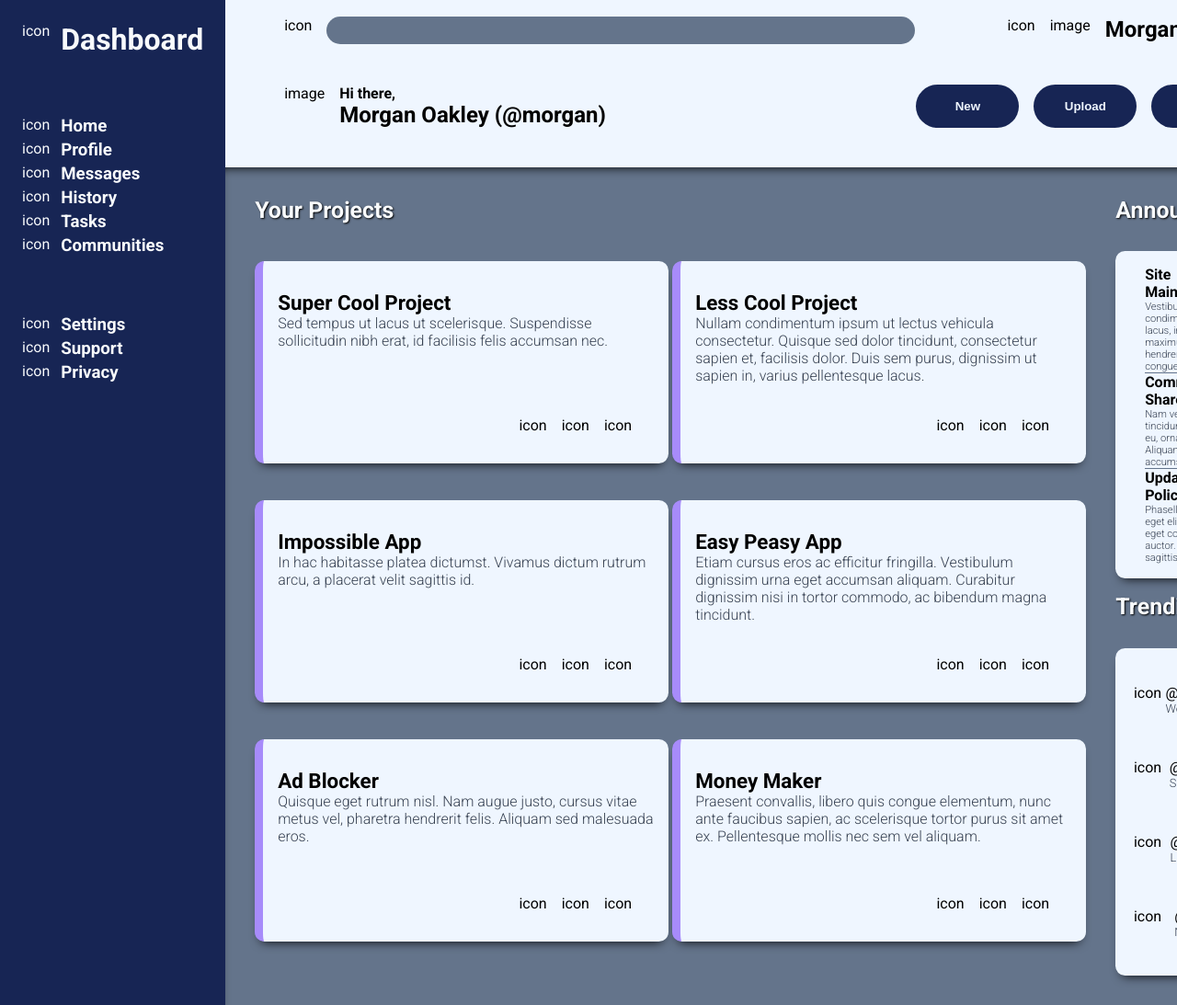
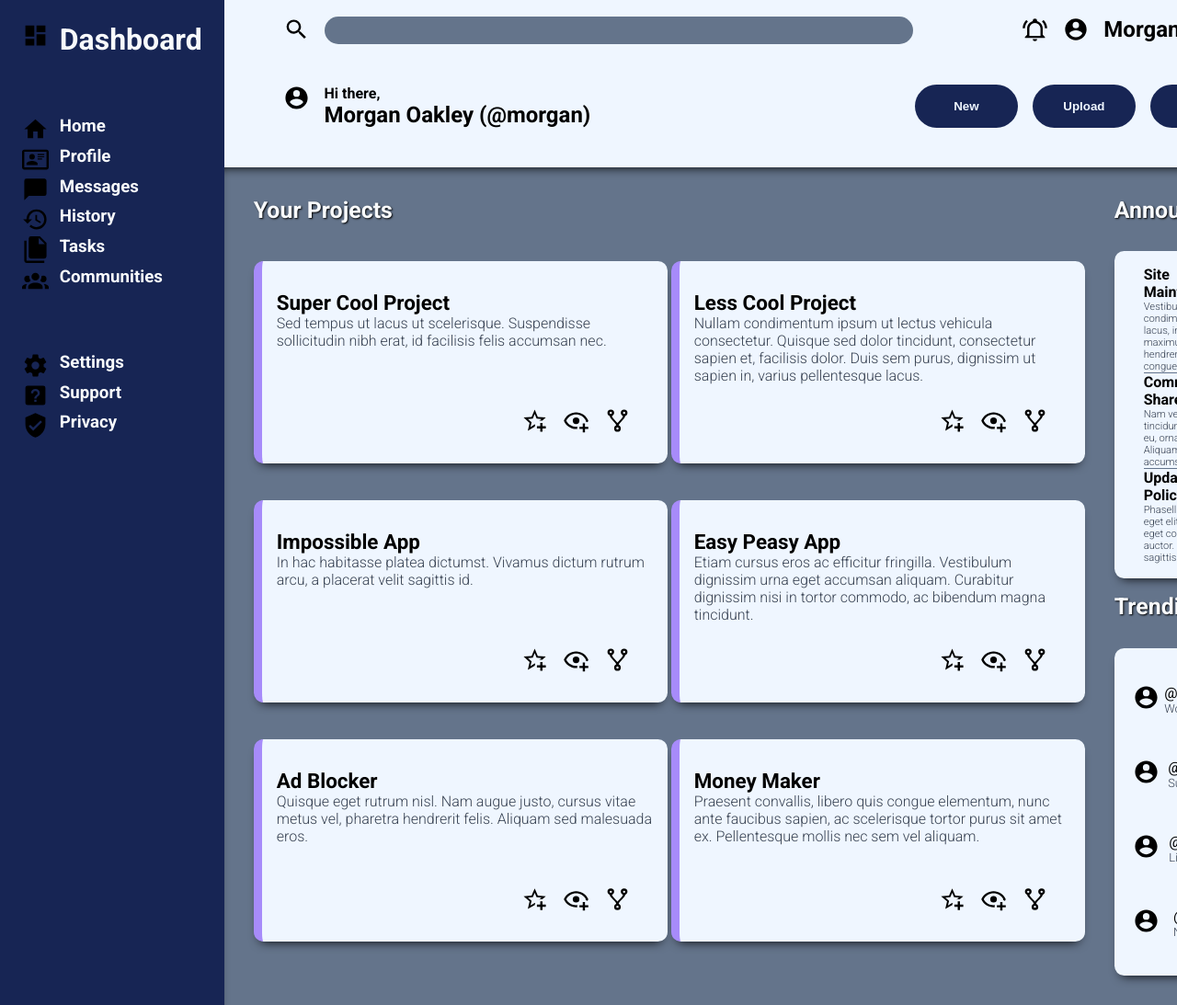
Before and after one commit to traejiik/admin-dashboard, a plain HTML site: page index.html in a window 1280 px wide. Shown: the top 1093 px of the page at 92% size. Drawn offline with Linux system fonts and the light colour scheme.

Commit message:
Linked icons in html file

```diff
--- a/index.html
+++ b/index.html
@@ -13,22 +13,22 @@
         <div class="header">
             <div class="topSec">
                 <div class="secField">
-                    <div>icon</div>
+                    <img class="icon" src="./assets/icons/search-icon.svg">
                     <div>
                         <input class="search" type="text">
                     </div>
                 </div>
                 <div class="secField">
-                    <div>icon</div>
+                    <img class="icon" src="./assets/icons/notif-icon.svg">
                     <div class="user">
-                        <div>image</div>
+                        <img class="icon" src="./assets/icons/acc-circle-icon.svg">
                         <h2>Morgan Oakley</h2>
                     </div>
                 </div>
             </div>
             <div class="btmSec">
                 <div class="secField">
-                    <div>image</div>
+                    <img class="icon" src="./assets/icons/acc-circle-icon.svg">
                     <div class="usrname">
                         <p>Hi there,</p>
                         <h2>Morgan Oakley (@morgan)</h2>
@@ -43,46 +43,46 @@
         </div>
         <div class="sidebar">
             <div class="logo">
-                <div>icon</div>
+                <img class="icon" src="./assets/icons/dash-icon.svg">
                 <h1>Dashboard</h1>
             </div>
             <div class="controls">
                 <div class="contField">
-                    <div>icon</div>
+                    <img class="icon" src="./assets/icons/home-icon.svg">
                     <h3>Home</h3>
                 </div>
                 <div class="contField">
-                    <div>icon</div>
+                    <img class="icon" src="./assets/icons/profile-icon.svg">
                     <h3>Profile</h3>
                 </div>
                 <div class="contField">
-                    <div>icon</div>
+                    <img class="icon" src="./assets/icons/message-icon.svg">
                     <h3>Messages</h3>
                 </div>
                 <div class="contField">
-                    <div>icon</div>
+                    <img class="icon" src="./assets/icons/history-icon.svg">
                     <h3>History</h3>
                 </div>
                 <div class="contField">
-                    <div>icon</div>
+                    <img class="icon" src="./assets/icons/task-icon.svg">
                     <h3>Tasks</h3>
                 </div>
                 <div class="contField">
-                    <div>icon</div>
+                    <img class="icon" src="./assets/icons/comm-icon.svg">
                     <h3>Communities</h3>
                 </div>
             </div>
             <div class="management">
                 <div class="mangField">
-                    <div>icon</div>
+                    <img class="icon" src="./assets/icons/settings-icon.svg">
                     <h3>Settings</h3>
                 </div>
                 <div class="mangField">
-                    <div>icon</div>
+                    <img class="icon" src="./assets/icons/support-icon.svg">
                     <h3>Support</h3>
                 </div>
                 <div class="mangField">
-                    <div>icon</div>
+                    <img class="icon" src="./assets/icons/privacy-icon.svg">
                     <h3>Privacy</h3>
                 </div>
             </div>
@@ -102,9 +102,9 @@
                                 id facilisis felis accumsan nec.</p>
                         </div>
                         <div class="contBtns">
-                            <div>icon</div>
-                            <div>icon</div>
-                            <div>icon</div>
+                            <img class="icon" src="./assets/icons/fav-icon.svg">
+                            <img class="icon" src="./assets/icons/watch-icon.svg">
+                            <img class="icon" src="./assets/icons/fork-icon.svg">
                         </div>
                     </div>
                 </div>
@@ -119,9 +119,9 @@
                                 varius pellentesque lacus.</p>
                         </div>
                         <div class="contBtns">
-                            <div>icon</div>
-                            <div>icon</div>
-                            <div>icon</div>
+                            <img class="icon" src="./assets/icons/fav-icon.svg">
+                            <img class="icon" src="./assets/icons/watch-icon.svg">
+                            <img class="icon" src="./assets/icons/fork-icon.svg">
                         </div>
                     </div>
                 </div>
@@ -134,9 +134,9 @@
                                 placerat velit sagittis id.</p>
                         </div>
                         <div class="contBtns">
-                            <div>icon</div>
-                            <div>icon</div>
-                            <div>icon</div>
+                            <img class="icon" src="./assets/icons/fav-icon.svg">
+                            <img class="icon" src="./assets/icons/watch-icon.svg">
+                            <img class="icon" src="./assets/icons/fork-icon.svg">
                         </div>
                     </div>
                 </div>
@@ -151,9 +151,9 @@
                                  bibendum magna tincidunt.</p>
                         </div>
                         <div class="contBtns">
-                            <div>icon</div>
-                            <div>icon</div>
-                            <div>icon</div>
+                            <img class="icon" src="./assets/icons/fav-icon.svg">
+                            <img class="icon" src="./assets/icons/watch-icon.svg">
+                            <img class="icon" src="./assets/icons/fork-icon.svg">
                         </div>
                     </div>
                 </div>
@@ -166,9 +166,9 @@
                                 hendrerit felis. Aliquam sed malesuada eros.</p>
                         </div>
                         <div class="contBtns">
-                            <div>icon</div>
-                            <div>icon</div>
-                            <div>icon</div>
+                            <img class="icon" src="./assets/icons/fav-icon.svg">
+                            <img class="icon" src="./assets/icons/watch-icon.svg">
+                            <img class="icon" src="./assets/icons/fork-icon.svg">
                         </div>
                     </div>
                 </div>
@@ -182,9 +182,9 @@
                                 Pellentesque mollis nec sem vel aliquam.</p>
                         </div>
                         <div class="contBtns">
-                            <div>icon</div>
-                            <div>icon</div>
-                            <div>icon</div>
+                            <img class="icon" src="./assets/icons/fav-icon.svg">
+                            <img class="icon" src="./assets/icons/watch-icon.svg">
+                            <img class="icon" src="./assets/icons/fork-icon.svg">
                         </div>
                     </div>
                 </div>
@@ -228,28 +228,28 @@
                     </div>
                     <div class="cont">
                         <div class="tcard">
-                            <div>icon</div>
+                            <img class="icon" src="./assets/icons/acc-circle-icon.svg">
                             <div class="bigUsr">
                                 <p class="usr">@tegan</p>
                                 <p class="proj">World Peace Builder</p>
                             </div>
                         </div>
                         <div class="tcard">
-                            <div>icon</div>
+                            <img class="icon" src="./assets/icons/acc-circle-icon.svg">
                             <div class="bigUsr">
                                 <p class="usr">@morgan</p>
                                 <p class="proj">Super Cool Project</p>
                             </div>
                         </div>
                         <div class="tcard">
-                            <div>icon</div>
+                            <img class="icon" src="./assets/icons/acc-circle-icon.svg">
                             <div class="bigUsr">
                                 <p class="usr">@kendall</p>
                                 <p class="proj">Life Changing App</p>
                             </div>
                         </div>
                         <div class="tcard">
-                            <div>icon</div>
+                            <img class="icon" src="./assets/icons/acc-circle-icon.svg">
                             <div class="bigUsr">
                                 <p class="usr">@alex</p>
                                 <p class="proj">No Traffic Maker</p>
--- a/style.css
+++ b/style.css
@@ -219,3 +219,7 @@ button {
     border-top: 1px solid var(--seconday-colour);
     border-bottom: 1px solid var(--seconday-colour);
 }
+
+.icon {
+    height: 1.8rem;
+}
```
